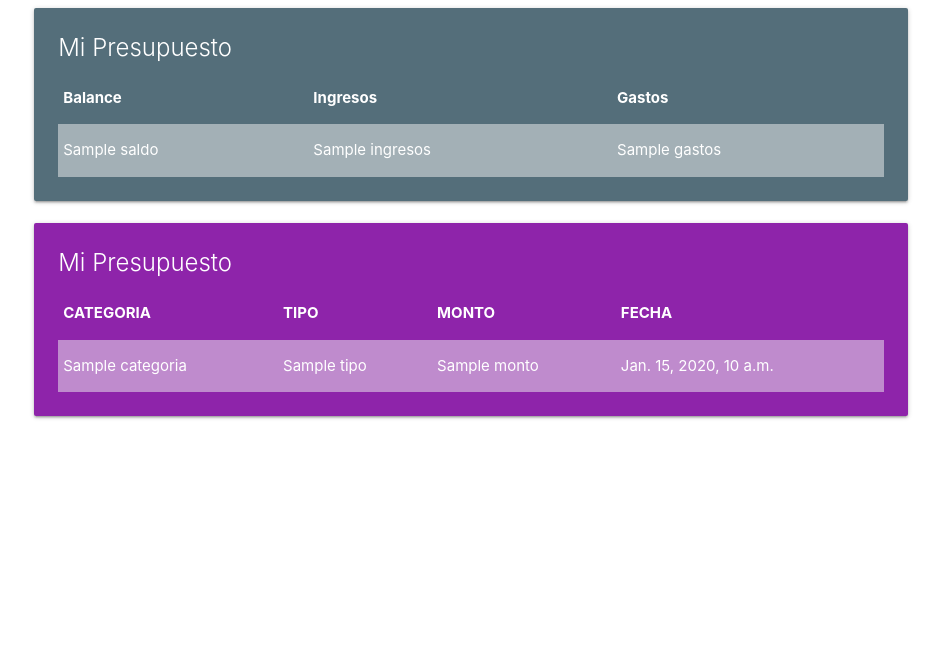
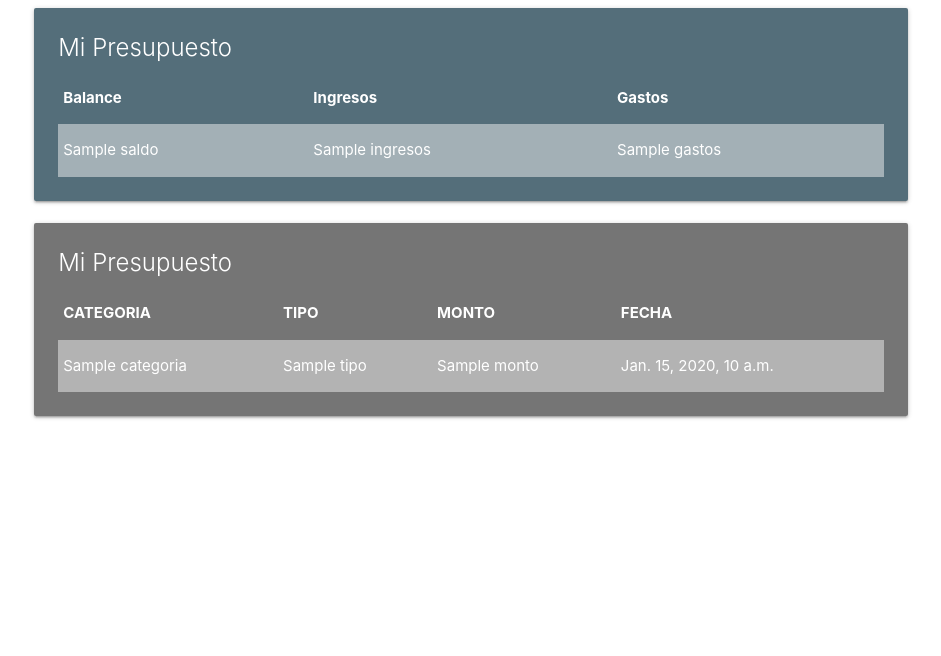
Before and after one commit to pa-vargas/Presupuesto, a Django app: template templates/home.html in a window 1280 px wide. Shown: the top 656 px of the page, without its empty margins (169-1110 px from the left). Run offline with Django 3.2, Linux system fonts and the light colour scheme; the template is opened without the code that fills it: most values are stand-ins (such as "Sample title", 1, 10 or a date in 2020).

Commit message:
cambio de color en home

```diff
--- a/templates/home.html
+++ b/templates/home.html
@@ -41,7 +41,7 @@
 
         <div class="row">
             <div class="col s12 m12">
-                <div class="card purple darken-1">
+                <div class="card grey darken-1">
                     <div class="card-content white-text">
                         <span class="card-title">Mi Presupuesto</span>
                             <table class="striped">
```
